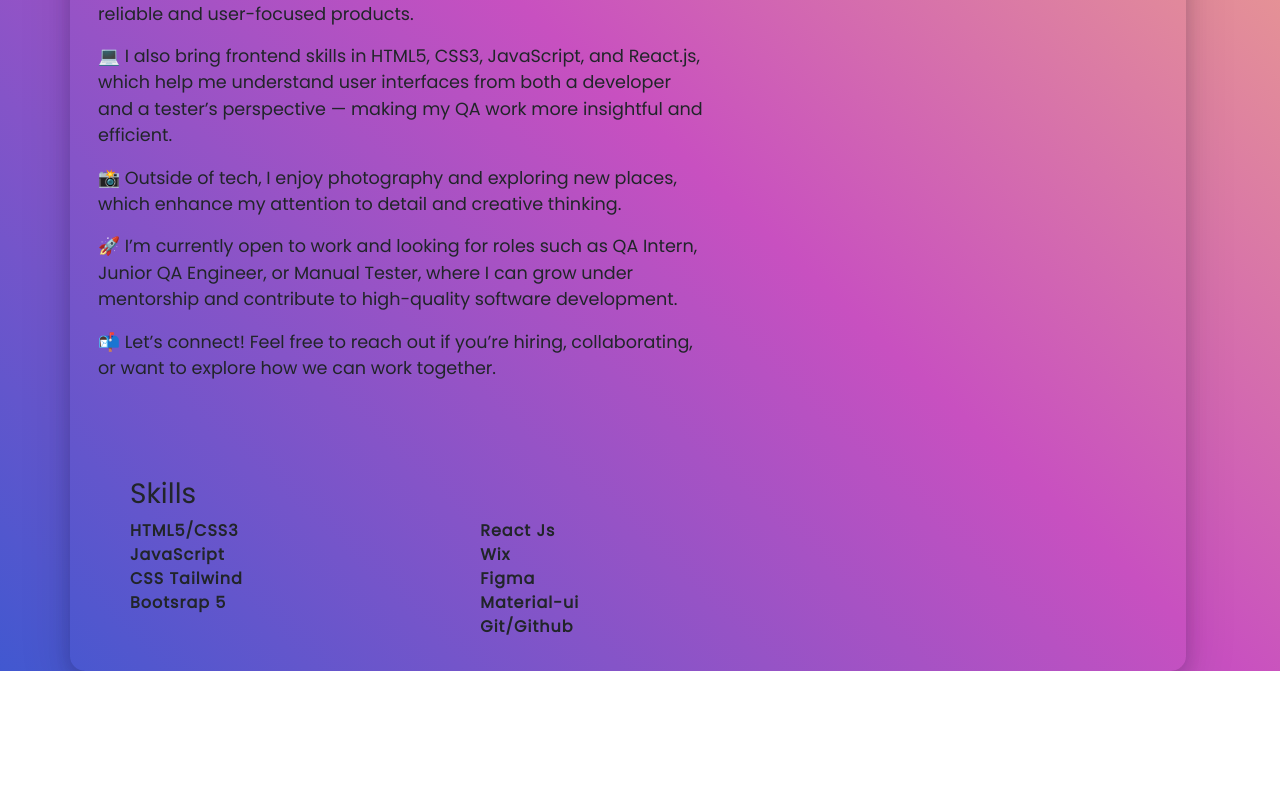
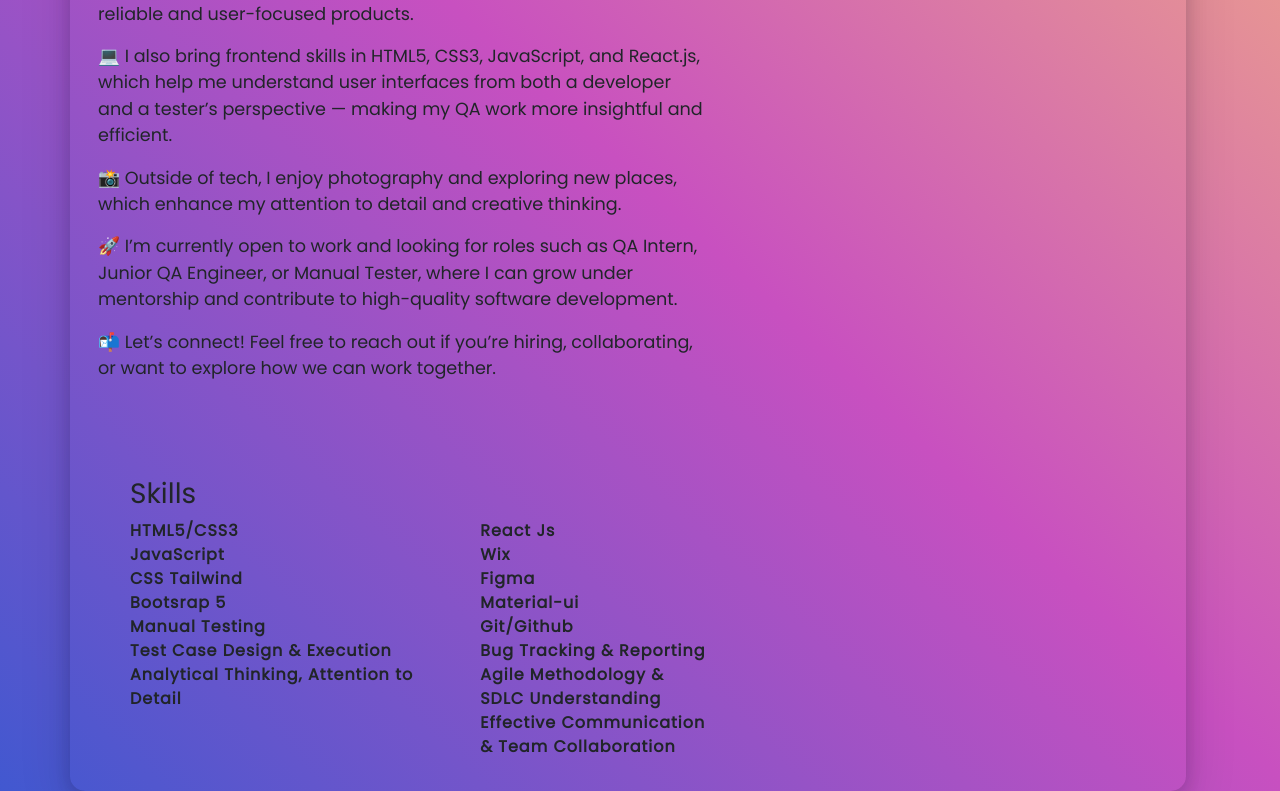
Before and after one commit to sachin59921/My_Portfoli, a React (Create React App) app: page /about in a window 1280 px wide. Shown: the part 642-1433 px from the top of the page. Before the commit the page ends 1313 px from the top, so only its background shows below. Built offline with nearby package versions, Linux system fonts and the light colour scheme.

Commit message:
updated the skills

```diff
--- a/src/components/Aboutpage/Aboutpage.js
+++ b/src/components/Aboutpage/Aboutpage.js
@@ -43,6 +43,9 @@ function Aboutpage() {
                   <li>JavaScript</li>
                   <li>CSS Tailwind</li>
                   <li>Bootsrap 5</li>
+                  <li>Manual Testing</li>
+                  <li>Test Case Design & Execution</li>
+                  <li> Analytical Thinking, Attention to Detail</li>
                 </Col>
                 <Col md={5}>
                   <li>React Js</li>
@@ -50,6 +53,9 @@ function Aboutpage() {
                   <li>Figma</li>
                   <li>Material-ui</li>
                   <li>Git/Github</li>
+                  <li>Bug Tracking & Reporting</li>
+                  <li>Agile Methodology & SDLC Understanding</li>
+                  <li>Effective Communication & Team Collaboration</li>
                 </Col>
               </Row>
             </ul>
```
